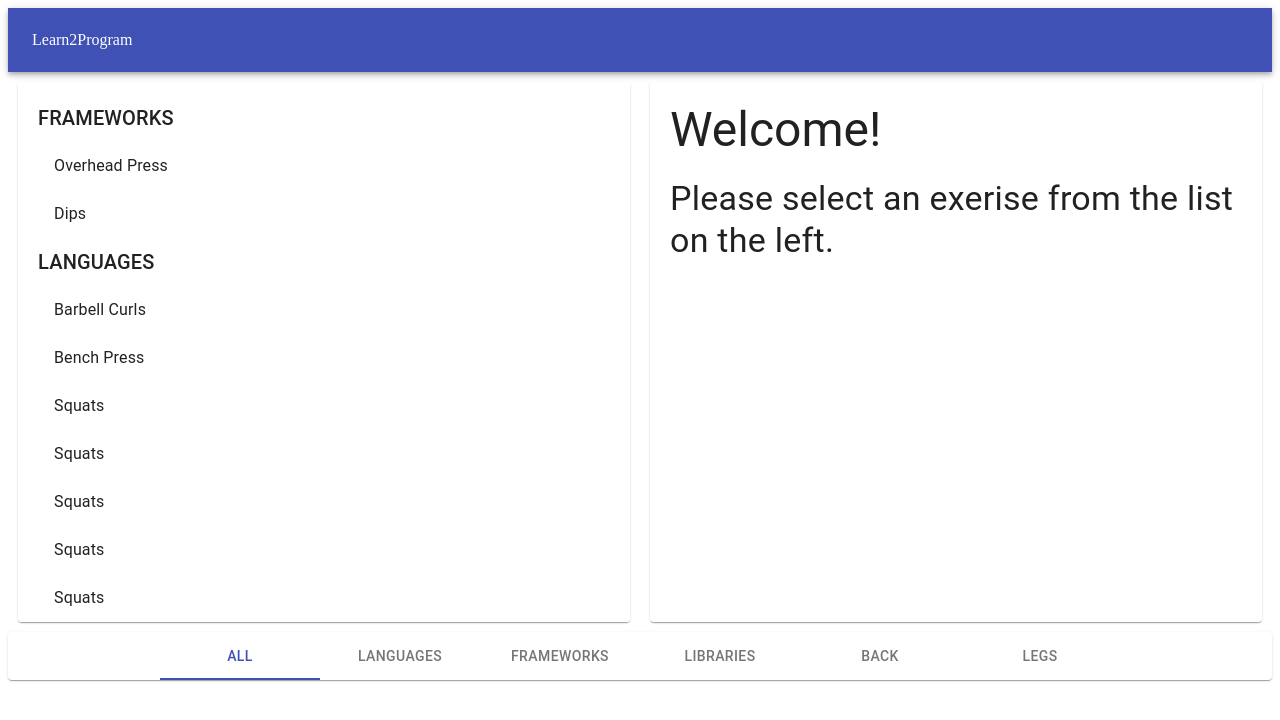
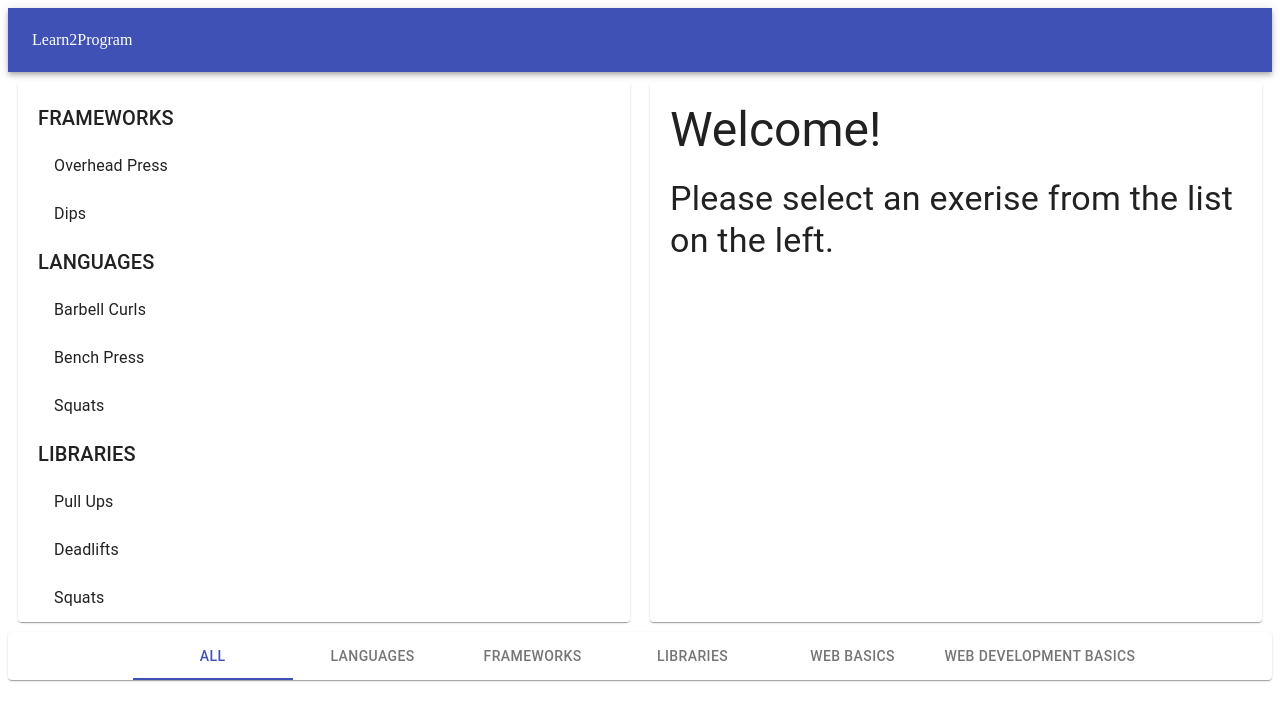
Before and after one commit to kristina-arezina/terms-2-program, a React (Create React App) app: page / in a window 1280 px wide. Shown: the top 720 px of the page. Built offline with nearby package versions, Linux system fonts and the light colour scheme.

Commit message:
added features I wanted

```diff
--- a/src/store.js
+++ b/src/store.js
@@ -1,6 +1,6 @@
 //Muscle groups
 export const muscles = [
-    "languages", "frameworks", "libraries", "back", "legs"
+    "languages", "frameworks", "libraries", "web basics", "web development basics"
 ]
 
 export const exercises = [
@@ -44,7 +44,13 @@ export const exercises = [
         id: 'squats',
         title: 'Squats',
         description: 'Legs exercise...',
-        muscles: 'languages'
+        muscles: 'libraries'
+    },
+    {
+        id: 'squats',
+        title: 'Squats',
+        description: 'Legs exercise...',
+        muscles: 'libraries'
     },
     {
         id: 'squats',
@@ -56,18 +62,30 @@ export const exercises = [
         id: 'squats',
         title: 'Squats',
         description: 'Legs exercise...',
-        muscles: 'languages'
+        muscles: 'web basics'
     },
     {
         id: 'squats',
         title: 'Squats',
         description: 'Legs exercise...',
-        muscles: 'languages'
+        muscles: 'web basics'
     },
     {
         id: 'squats',
         title: 'Squats',
         description: 'Legs exercise...',
-        muscles: 'languages'
+        muscles: 'web basics'
+    },
+    {
+        id: 'squats',
+        title: 'Squats',
+        description: 'Legs exercise...',
+        muscles: 'web basics'
+    },
+    {
+        id: 'squats',
+        title: 'Squats',
+        description: 'Legs exercise...',
+        muscles: 'web basics'
     },
 ]
```
